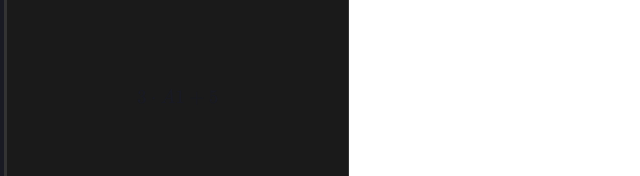
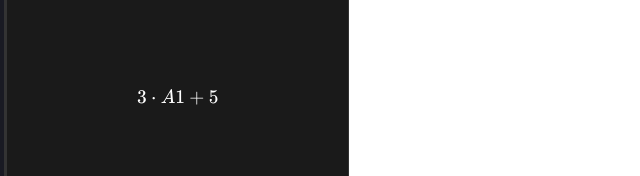
Before and after one commit to MD4NT4S/conversao-de-formula, a React (Vite) app: page / in a window 1280 px wide. Shown: the part 553-729 px from the top of the page, without its empty margins (0-640 px from the left). Built offline with nearby package versions, Linux system fonts and the light colour scheme.

Commit message:
UI Fix: Force white color via inline style

```diff
--- a/src/components/Converter.tsx
+++ b/src/components/Converter.tsx
@@ -163,7 +163,8 @@
                         {/* KaTeX Renderer - Explicit White override */}
                         <div
                             id="latex-preview"
-                            className="text-4xl md:text-5xl text-white font-serif z-10 [&_.katex]:!text-white [&_.katex-html]:!text-white [&_span]:!text-white overflow-x-auto max-w-full"
+                            className="text-4xl md:text-5xl font-serif z-10 overflow-x-auto max-w-full flex justify-center py-4"
+                            style={{ color: 'white' }}
                         ></div>
 
                         {!formula && <span className="text-gray-600 font-mono">O resultado aparecerá aqui...</span>}
```
